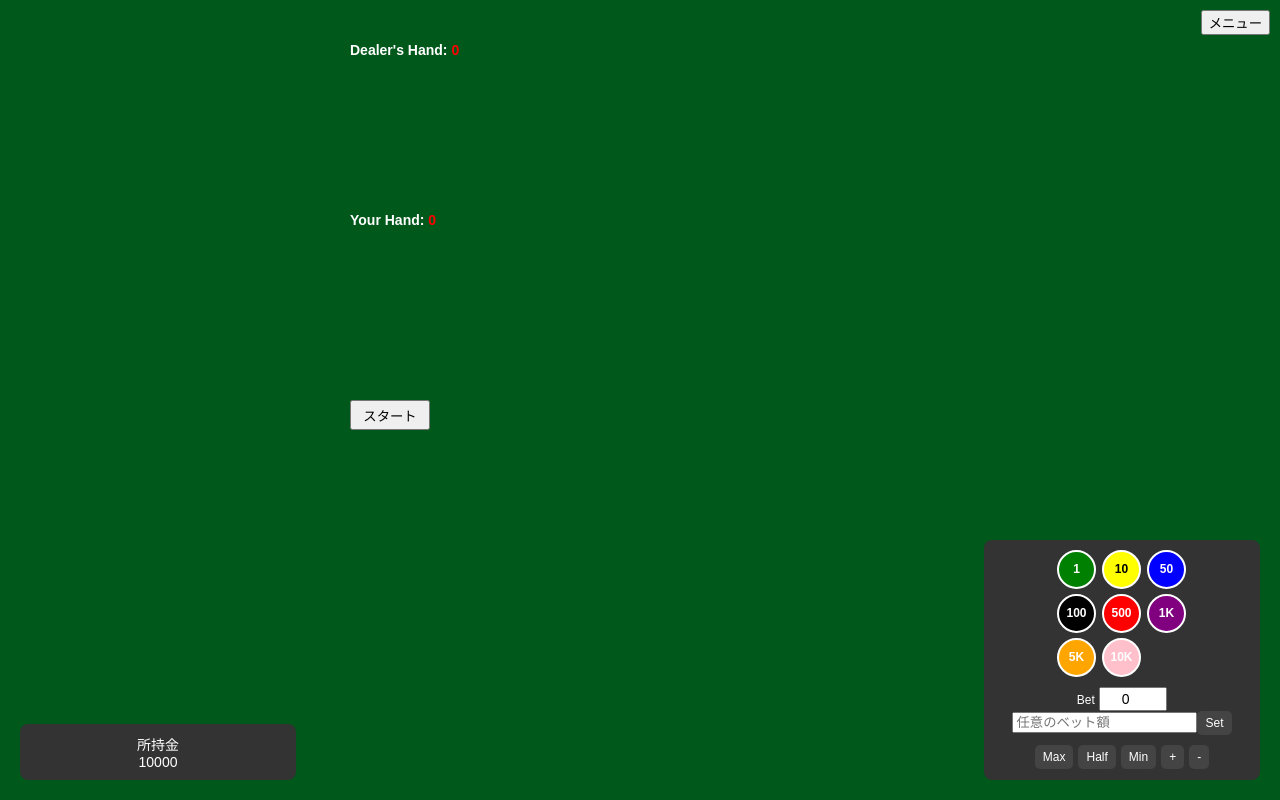
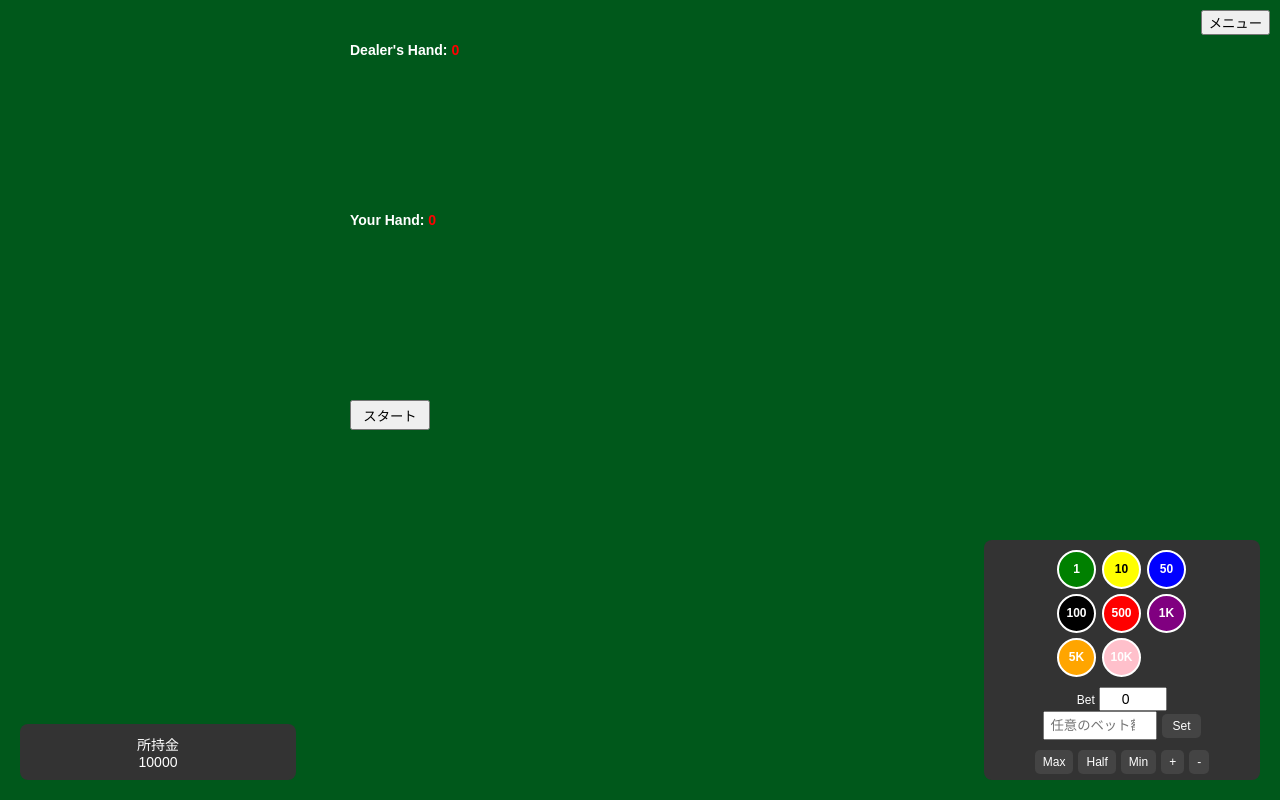
Before and after one commit to IMAMURADAIKI/blackjack, a plain HTML site: page html/blackjack.html in a window 1280 px wide. Drawn offline with Linux system fonts and the light colour scheme.

Commit message:
Update blackjack.html

```diff
--- a/html/blackjack.html
+++ b/html/blackjack.html
@@ -126,7 +126,11 @@
             <div class="bet-display">
                 <label for="bet-amount">Bet</label>
                 <input type="number" id="bet-amount" value="0" readonly>
-                <input type="number" id="custom-bet" placeholder="任意のベット額"><button id="set-custom-bet">Set</button>
+                <div style="display: flex; align-items: center; gap: 5px;">
+                  <input type="number" placeholder="任意のベット額" id="betInput" style="width: 100px; padding: 5px;">
+                  <button id="setButton" style="padding: 5px 10px;">Set</button>
+                </div>
+
             </div>
             <div class="buttons">
                 <button id="max">Max</button>
```
